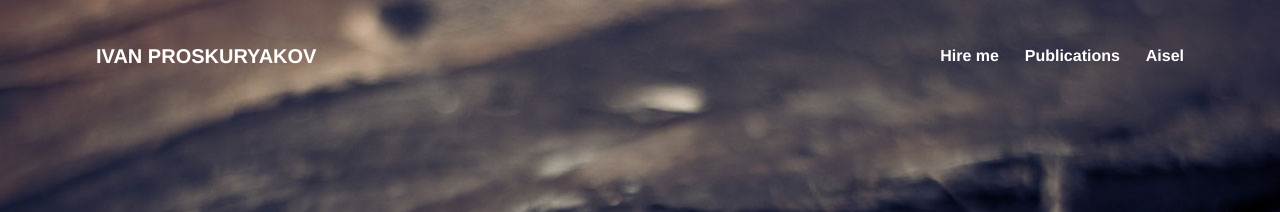
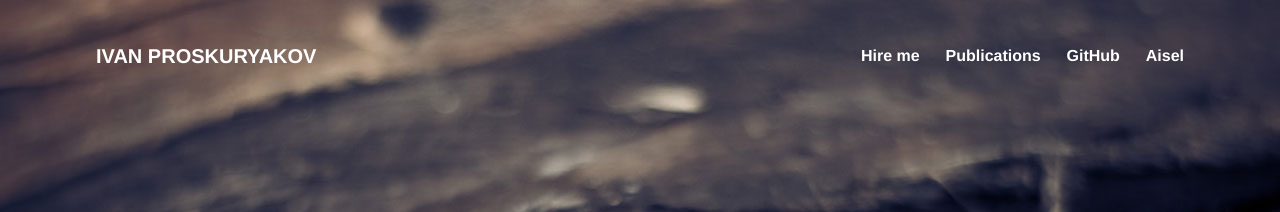
Before and after one commit to ivanproskuryakov/ivanproskuryakov.github.io, a Jekyll site: the page built from index.md, in a window 1280 px wide. Shown: the top 212 px of the page. Built offline with Jekyll 4.4.1, drawn with Linux system fonts in a browser that asks for light colours.

Commit message:
navigation

```diff
--- a/_data/navigation.yml
+++ b/_data/navigation.yml
@@ -11,5 +11,8 @@
 - title: Publications
   url: /publications/
 
+- title: GitHub
+  url: https://github.com/ivanproskuryakov
+
 - title: Aisel
   url: http://aisel.co/
```
